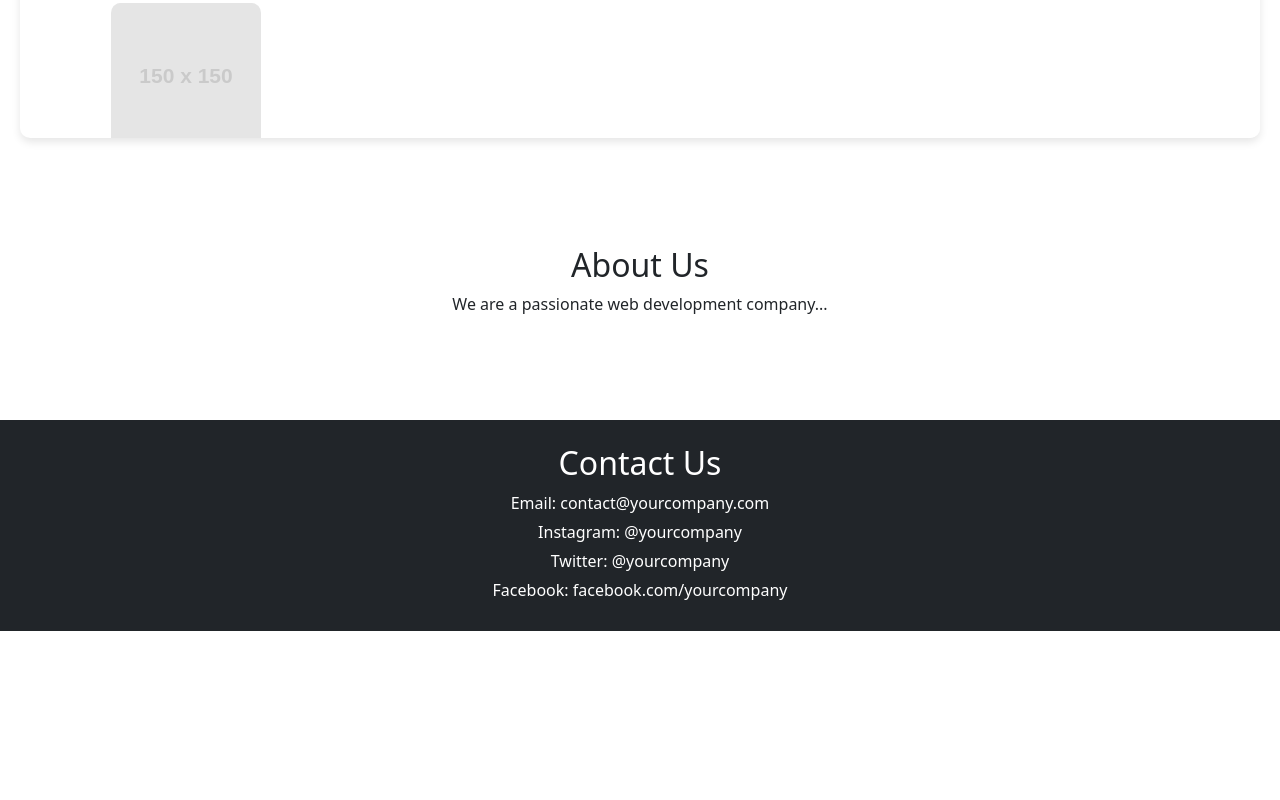
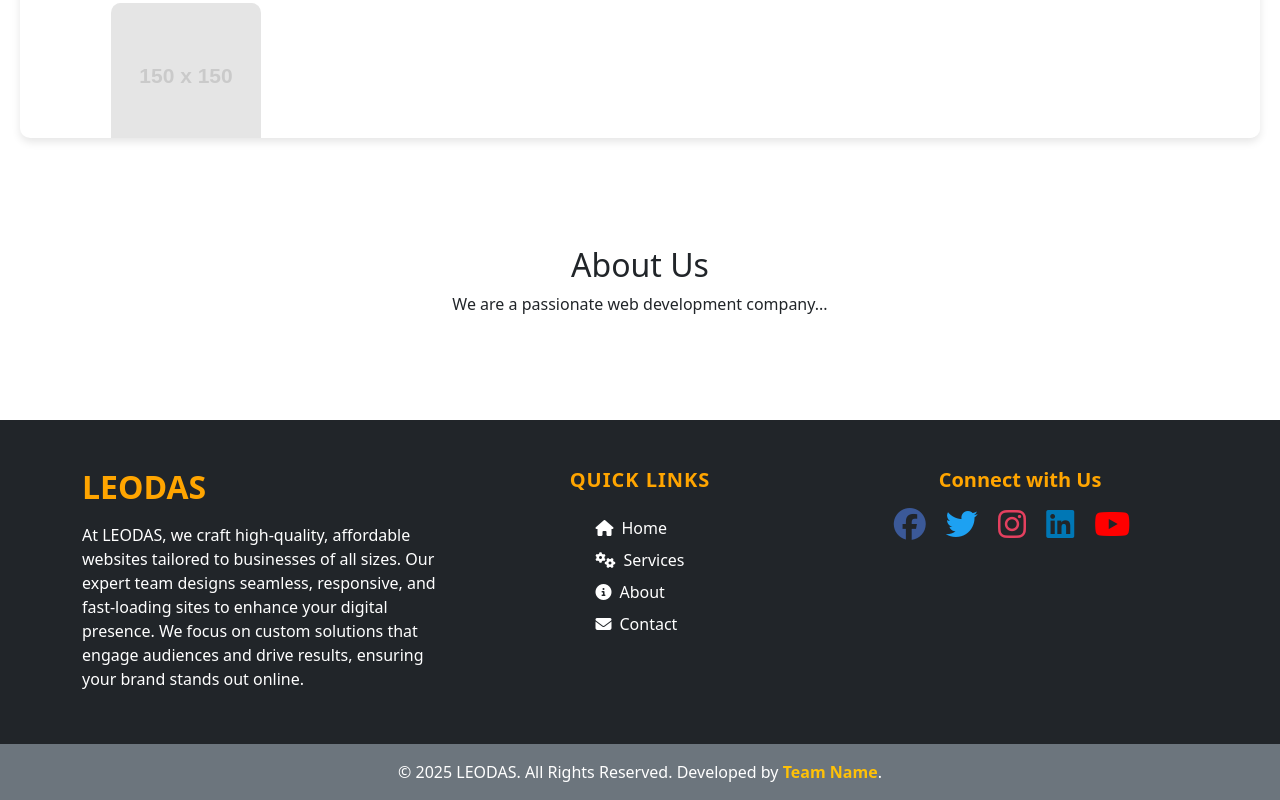
Before and after one commit to Aravind-portfolio/startup, a plain HTML site: page index.html in a window 1280 px wide. Shown: the part 1261-2061 px from the top of the page. Before the commit the page ends 1892 px from the top, so only its background shows below. Drawn offline with nearby package versions, Linux system fonts and the light colour scheme; placeholder pictures from the web are drawn by us.

Commit message:
footer changes

```diff
--- a/index.html
+++ b/index.html
@@ -6,6 +6,8 @@
     <title>Leo Das</title>
     <link rel="stylesheet" href="./index.css">
     <link rel="stylesheet" href="https://cdn.jsdelivr.net/npm/bootstrap@5.3.0/dist/css/bootstrap.min.css">
+    <script src="https://cdn.jsdelivr.net/npm/bootstrap@5.3.2/dist/js/bootstrap.bundle.min.js"></script>
+    <link rel="stylesheet" href="https://cdnjs.cloudflare.com/ajax/libs/font-awesome/6.5.1/css/all.min.css">
 </head>
 <body>
     <!-- Navigation Bar -->
@@ -82,14 +84,72 @@
         <p>We are a passionate web development company...</p>
     </section>
 
-    <!-- Footer -->
-    <footer id="contact" class="bg-dark text-white text-center p-4">
-        <h2>Contact Us</h2>
-        <p>Email: contact@yourcompany.com</p>
-        <p>Instagram: @yourcompany</p>
-        <p>Twitter: @yourcompany</p>
-        <p>Facebook: facebook.com/yourcompany</p>
+    <footer class="bg-dark text-white py-5" id="contact">
+        <div class="container">
+            <div class="row">
+
+                <!-- About Us -->
+                <div class="col-md-4 text-center text-md-start">
+                    <h2 style="color: orange; font-weight: bold;">LEODAS</h2>
+                    <p class="mt-3">
+                        At LEODAS, we craft high-quality, affordable websites tailored to businesses of all sizes.
+                        Our expert team designs seamless, responsive, and fast-loading sites to enhance your digital presence.
+                        We focus on custom solutions that engage audiences and drive results, ensuring your brand stands out online.
+                    </p>
+                </div>
+
+                <!-- Quick Links (Centered) -->
+                <div class="col-md-4 text-center">
+                    <h5 class="fw-bold text-uppercase" style="color: orange; letter-spacing: 1px;">Quick Links</h5>
+                    <ul class="list-unstyled mt-3 d-inline-block text-start">
+                        <li class="mb-2 d-flex align-items-center">
+                            <i class="fas fa-home me-2"></i>
+                            <a href="#home" class="text-white text-decoration-none">Home</a>
+                        </li>
+                        <li class="mb-2 d-flex align-items-center">
+                            <i class="fas fa-cogs me-2"></i>
+                            <a href="#services" class="text-white text-decoration-none">Services</a>
+                        </li>
+                        <li class="mb-2 d-flex align-items-center">
+                            <i class="fas fa-info-circle me-2"></i>
+                            <a href="#about" class="text-white text-decoration-none">About</a>
+                        </li>
+                        <li class="mb-2 d-flex align-items-center">
+                            <i class="fas fa-envelope me-2"></i>
+                            <a href="#contact" class="text-white text-decoration-none">Contact</a>
+                        </li>
+                    </ul>
+                </div>
+
+                <!-- Contact & Social Media -->
+                <div class="col-md-4 text-center">
+                    <h5 class="fw-bold" style="color: orange; font-weight: bold;">Connect with Us</h5>
+                    <div class="mt-3">
+                        <a href="#" class="me-3"><i class="fab fa-facebook fa-2x" style="color: #3b5998;"></i></a>
+                        <a href="#" class="me-3"><i class="fab fa-twitter fa-2x" style="color: #1da1f2;"></i></a>
+                        <a href="#" class="me-3"><i class="fab fa-instagram fa-2x" style="color: #e4405f;"></i></a>
+                        <a href="#" class="me-3"><i class="fab fa-linkedin fa-2x" style="color: #0077b5;"></i></a>
+                        <a href="#" class="me-3"><i class="fab fa-youtube fa-2x" style="color: #ff0000;"></i></a>
+                    </div>
+                </div>
+            </div>
+        </div>
     </footer>
+
+
+    <!-- Copyright Section -->
+    <section class="bg-secondary text-white py-3">
+        <div class="container text-center">
+            <p class="mb-0">&copy; <span id="year"></span> LEODAS. All Rights Reserved.
+                Developed by <a href="_" target="_blank" class="text-decoration-none fw-bold text-warning">Team Name</a>.
+            </p>
+        </div>
+    </section>
+
+    <!-- Script for Dynamic Year -->
+    <script>
+        document.getElementById("year").textContent = new Date().getFullYear();
+    </script>
 
     <!-- Back to top -->
     <button id="backToTop">↑ Top</button>
```
